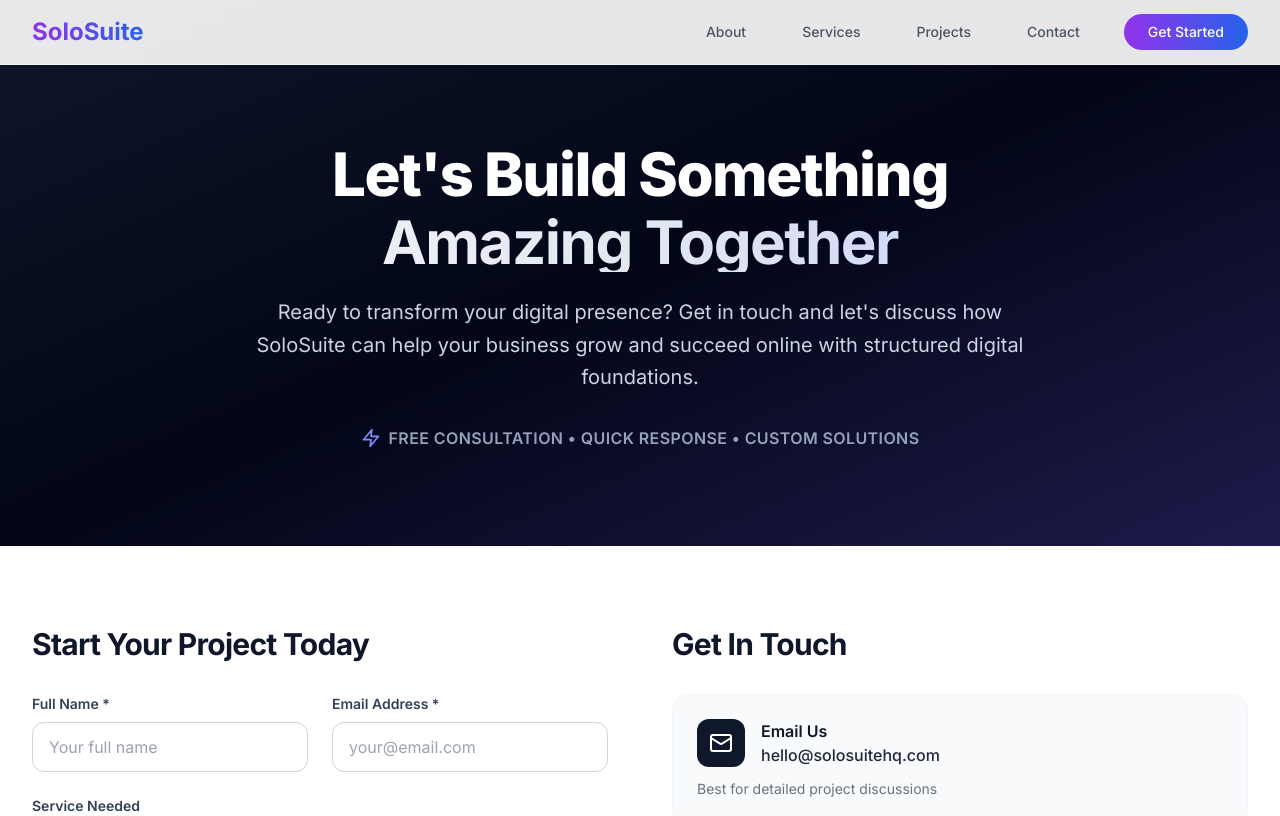
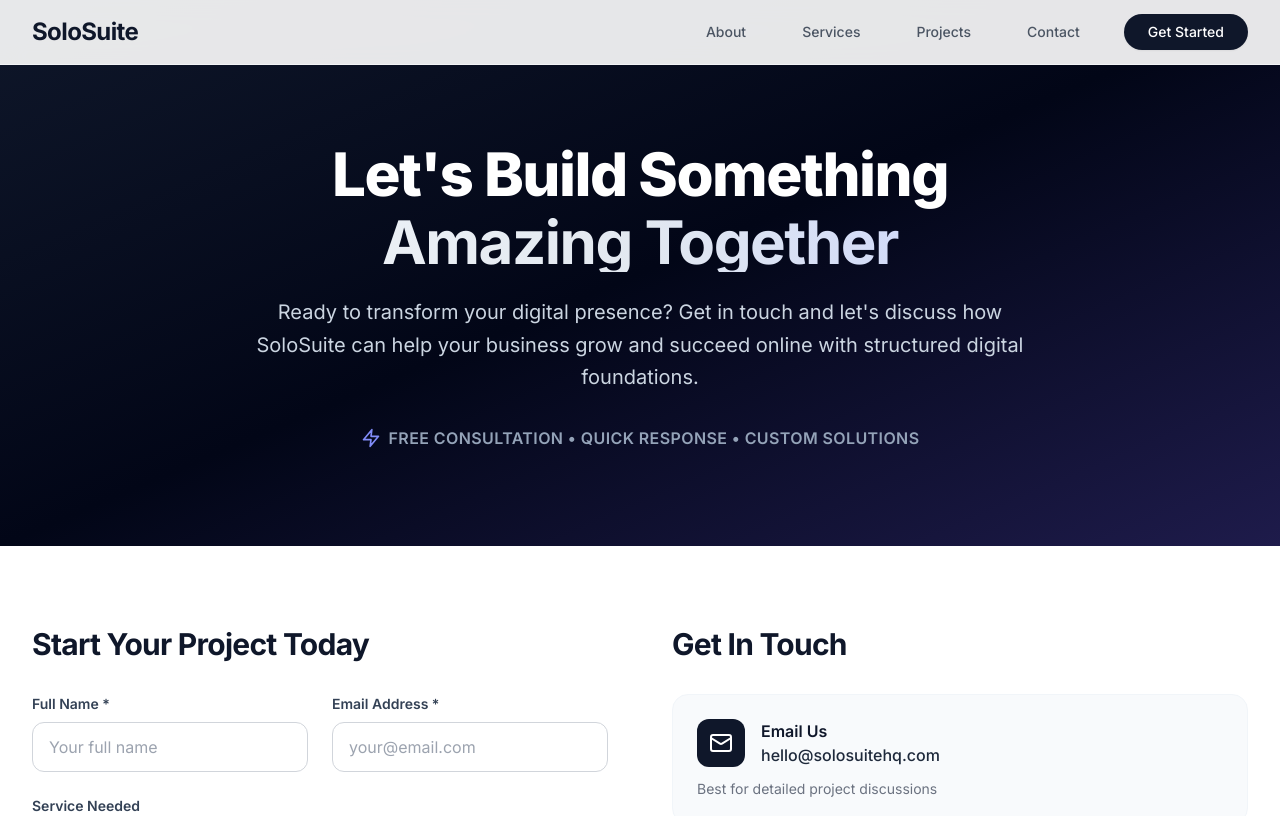
Before and after one commit to MalaikaJahangir/solosuite, a React (Vite) app: page /contact in a window 1280 px wide. Shown: the top 816 px of the page. Built offline with nearby package versions, Linux system fonts and the light colour scheme.

Commit message:
Update Header component styles and classes

```diff
--- a/src/components/Header.tsx
+++ b/src/components/Header.tsx
@@ -8,7 +8,7 @@ const Header = () => {
         <div className="flex justify-between items-center h-16">
           <div className="flex items-center">
             <div className="flex-shrink-0">
-              <Link to="/" className="text-2xl font-bold bg-gradient-to-r from-purple-600 to-blue-600 bg-clip-text text-transparent">
+              <Link to="/" className="text-2xl font-bold text-slate-900 tracking-tight">
                 SoloSuite
               </Link>
             </div>
@@ -17,31 +17,31 @@ const Header = () => {
             <div className="ml-10 flex items-baseline space-x-8">
               <Link
                 to="/#about"
-                className="text-gray-600 hover:text-gray-900 px-3 py-2 text-sm font-medium transition-colors"
+                className="text-gray-600 hover:text-slate-900 px-3 py-2 text-sm font-medium transition-colors"
               >
                 About
               </Link>
               <Link
                 to="/#services"
-                className="text-gray-600 hover:text-gray-900 px-3 py-2 text-sm font-medium transition-colors"
+                className="text-gray-600 hover:text-slate-900 px-3 py-2 text-sm font-medium transition-colors"
               >
                 Services
               </Link>
               <Link
                 to="/#projects"
-                className="text-gray-600 hover:text-gray-900 px-3 py-2 text-sm font-medium transition-colors"
+                className="text-gray-600 hover:text-slate-900 px-3 py-2 text-sm font-medium transition-colors"
               >
                 Projects
               </Link>
               <Link
                 to="/contact"
-                className="text-gray-600 hover:text-gray-900 px-3 py-2 text-sm font-medium transition-colors"
+                className="text-gray-600 hover:text-slate-900 px-3 py-2 text-sm font-medium transition-colors"
               >
                 Contact
               </Link>
               <Link
                 to="/#contact"
-                className="bg-gradient-to-r from-purple-600 to-blue-600 text-white px-6 py-2 rounded-full text-sm font-medium hover:shadow-lg transition-all duration-300 transform hover:-translate-y-0.5"
+                className="bg-slate-900 text-white px-6 py-2 rounded-full text-sm font-medium hover:bg-slate-800 transition-colors shadow-sm"
               >
                 Get Started
               </Link>
```
